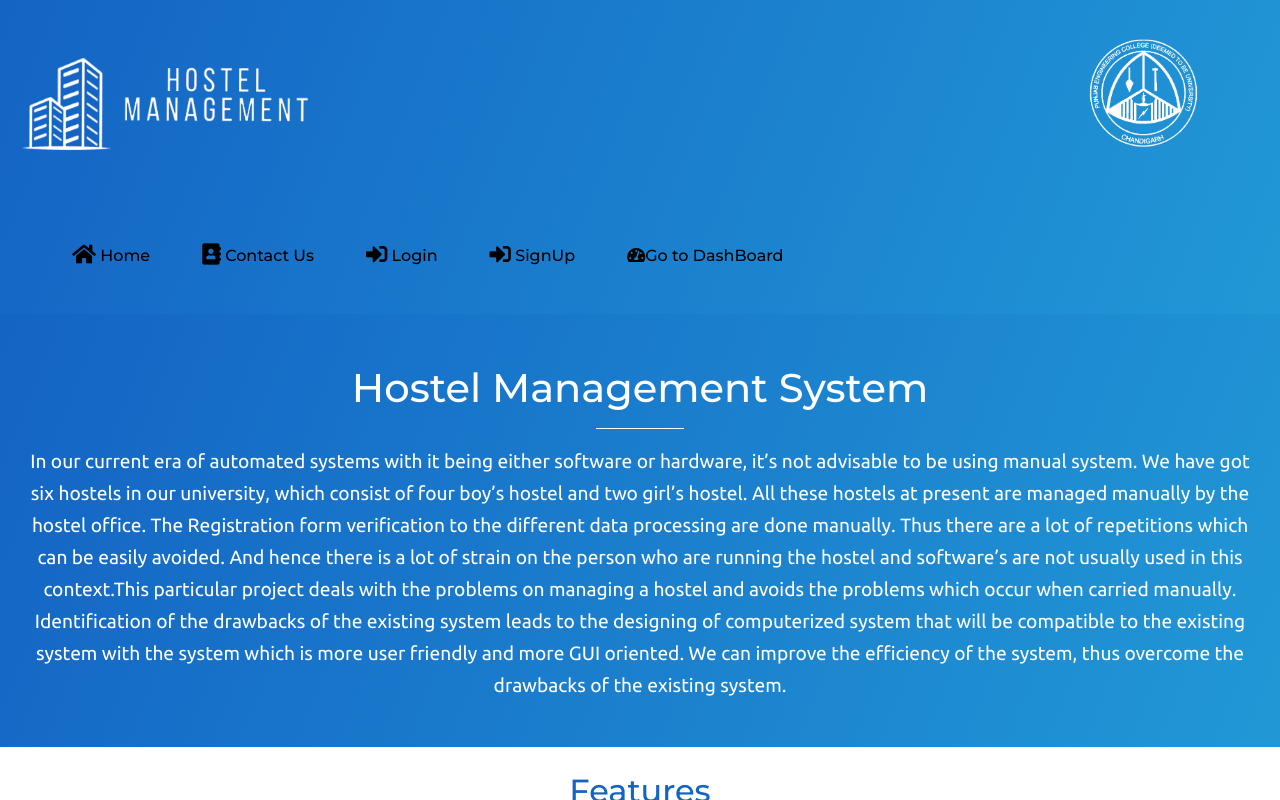
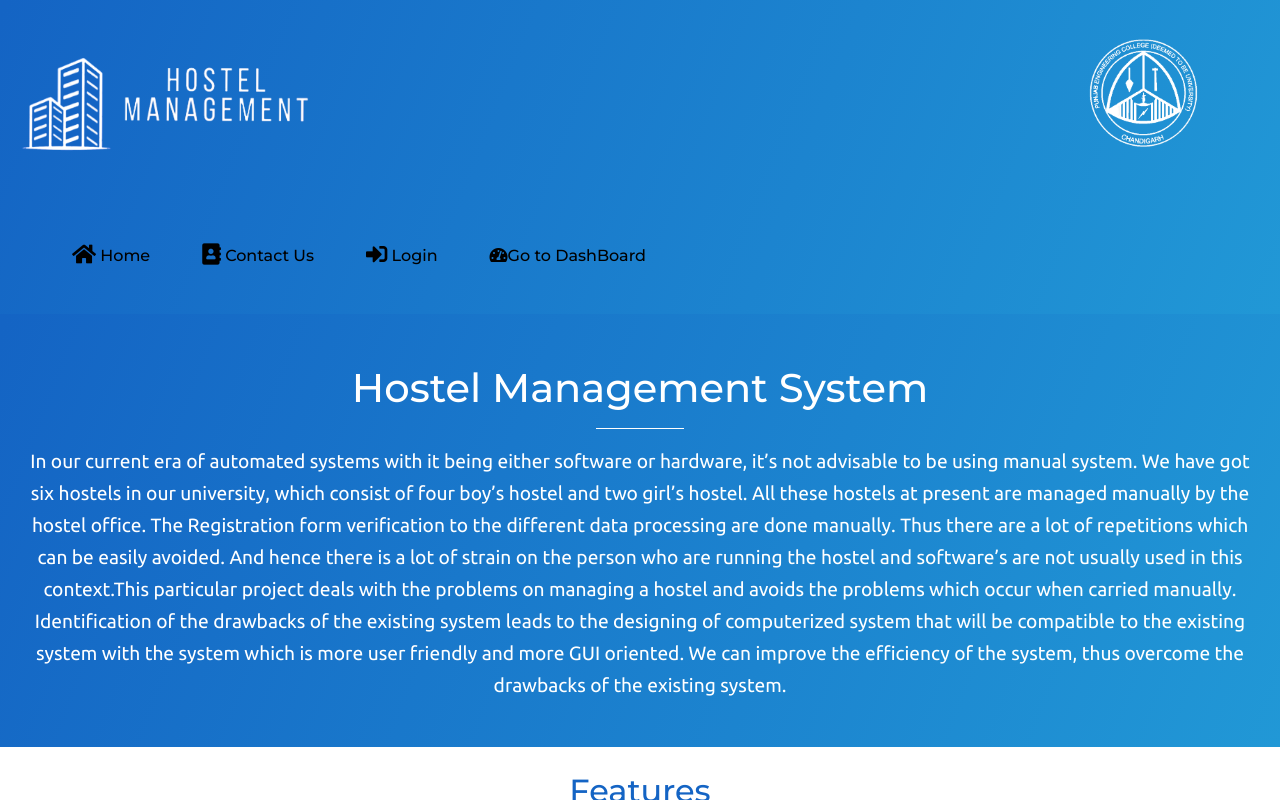
Before and after one commit to Hostel-Desk/Hostel-Desk-Frontend, a React (Create React App) app: page /home in a window 1280 px wide. Built offline with nearby package versions, Linux system fonts and the light colour scheme.

Commit message:
Update NavComponent.js

```diff
--- a/src/components/NavComponent.js
+++ b/src/components/NavComponent.js
@@ -22,7 +22,7 @@ class Bar extends Component {
         this.toggleModal1 = this.toggleModal1.bind(this);
         //this.handleLoginClick = this.handleLoginClick.bind(this);
         this.handleLogoutClick = this.handleLogoutClick.bind(this);
-        this.handleSignUpClick = this.handleSignUpClick.bind(this);
+        //this.handleSignUpClick = this.handleSignUpClick.bind(this);
     }
 
     toggleNav() {
@@ -50,9 +50,9 @@ class Bar extends Component {
         this.props.logoutUser();
     }
 
-    handleSignUpClick() {
+    /*handleSignUpClick() {
         this.setState({isModalOpen1: !this.state.isModalOpen1,});
-    }
+    }*/
 
     handleInputChange = (event) => {
         const target = event.target;
@@ -98,13 +98,13 @@ class Bar extends Component {
         const errors = this.validate(this.state.username, this.state.password);
         const isLoggedIn = this.props.auth.isAuthenticated;
         let button;
-        let button1;
+        /*let button1;*/
 
     if (isLoggedIn) {
       button = <LogoutButton onClick={this.handleLogoutClick} />;
     } else {
       button = <LoginButton/>;
-      button1 = <SignupButton onClick={this.toggleModal1}/>
+      /*button1 = <SignupButton onClick={this.toggleModal1}/>*/
     }
     return (
         <div>
@@ -126,9 +126,6 @@ class Bar extends Component {
                                 </NavItem>
                                 <NavItem>
                                     {button}
-                                </NavItem>
-                                <NavItem>
-                                    {button1}
                                 </NavItem>
                                 <NavItem className="navbar-expand-lg ">
                                     <Link className="nav-link" to="/login">
@@ -183,7 +180,7 @@ class Bar extends Component {
                         </Form>
                     </ModalBody>
                 </Modal> */}
-                <Modal backdrop="static" isOpen={this.state.isModalOpen1} toggle={this.toggleModal1}>
+                {/*<Modal backdrop="static" isOpen={this.state.isModalOpen1} toggle={this.toggleModal1}>
                     <ModalHeader>
                         SignUp
                         <Button className="close me" variant="secondary" onClick={this.toggleModal1} color="white">
@@ -209,7 +206,7 @@ class Bar extends Component {
                             <Button type="submit" value="submit" color="primary" onClick={this.handleSignUpClick} ><span className="fa fa-sign-in-alt fa-lg"></span>Sign Up</Button>
                         </Form>
                     </ModalBody>
-                </Modal>
+            </Modal>*/}
         </div>
     )
 }
@@ -224,7 +221,7 @@ function LogoutButton(props){
     return (<Link to="/home" className="nav-link" onClick={props.onClick}><span className="fa fa-sign-out-alt fa-lg"></span> Logout</Link>);
 }
 
-function SignupButton(props){
-    return (<Link className="nav-link" onClick={props.onClick}><span className="fa fa-sign-in-alt fa-lg"></span> SignUp</Link>);
-}
+//function SignupButton(props){
+//    return (<Link className="nav-link" onClick={props.onClick}><span className="fa fa-sign-in-alt fa-lg"></span> SignUp</Link>);
+//}
 export default Bar;
```
